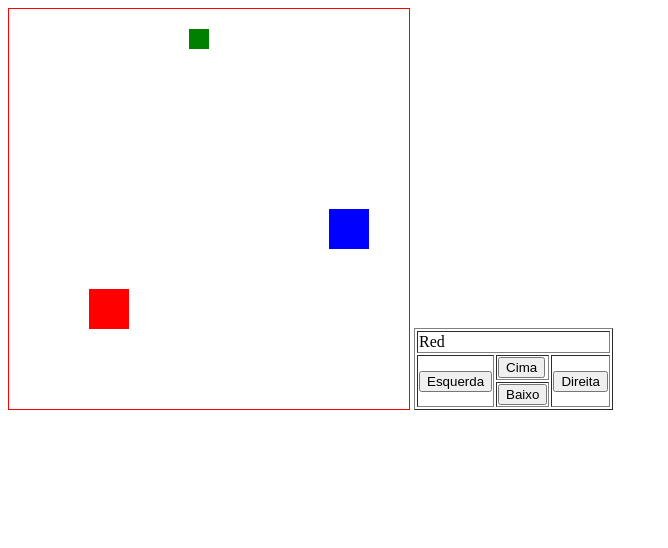
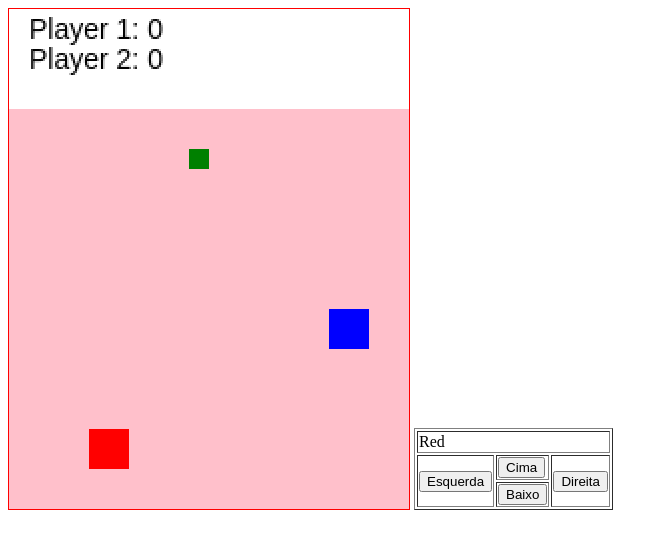
Before and after one commit to chiquitto/captureflag-js, a website: page index.html in a window 1280 px wide. Both pictures are taken after a click on the button "Esquerda". Shown: the whole page, without its empty margins (0-668 px from the left). Drawn offline with Linux system fonts and the light colour scheme.

Commit message:
Show score and stage

```diff
--- a/game/Game.js
+++ b/game/Game.js
@@ -21,13 +21,22 @@ class Game {
   // control the game
   #canNextTurn
   #playerTurn = 0
+  #playerSize = 20
+  #flagSize = 10
+  #stepSize = 10
 
-  addCanvasDisplay(canvasElement) {
-    this.addDisplay(createCanvasDisplay(this.#stageWidth, this.#stageHeight, canvasElement))
+  /**
+   *
+   * @param {HTMLCanvasElement} canvasElement
+   * @param {number} canvasWidth
+   * @param {number} canvasHeight
+   */
+  addCanvasDisplay(canvasElement, canvasWidth, canvasHeight) {
+    this.addDisplay(createCanvasDisplay(canvasWidth, canvasHeight, canvasElement))
   }
 
   addConsoleDisplay() {
-    this.addDisplay(createConsoleDisplay(this.#stageWidth, this.#stageHeight))
+    this.addDisplay(createConsoleDisplay())
   }
 
   addDisplay(display) {
@@ -35,7 +44,12 @@ class Game {
   }
 
   addFlag() {
-    const flag = createFlag(createRectangle(0, 0, 1, 1))
+    const flag = createFlag(createRectangle(
+      0,
+      0,
+      this.#flagSize,
+      this.#flagSize
+    ))
 
     do {
       this.randomPosition(flag.polygon)
@@ -47,7 +61,12 @@ class Game {
   addPlayer(color) {
     const player = createPlayer(
       color,
-      createRectangle(0, 0, 2, 2),
+      createRectangle(
+        0,
+        0,
+        this.#playerSize,
+        this.#playerSize
+      ),
     )
 
     this.#players.push(player)
@@ -102,7 +121,10 @@ class Game {
             stage: this.#stage,
             player: chainValues.player,
             flags: this.#flags,
-            players: this.#players
+            players: this.#players,
+            options: {
+              stepSize: this.#stepSize
+            }
           }
 
           action.apply(privateData)
@@ -128,7 +150,6 @@ class Game {
       for (let flag of this.#flags) {
         if (player.polygon.detectCollision(flag.polygon)) {
           player.score++
-          console.log('Score', input.player.score)
 
           this.removeFlag(flag)
           this.addFlag()
@@ -147,6 +168,11 @@ class Game {
       }
       return input
     }
+  }
+
+  setStageSize(width, height) {
+    this.#stageWidth = width
+    this.#stageHeight = height
   }
 
   playerTurnRotate() {
@@ -176,8 +202,8 @@ class Game {
    * @param {Polygon|Rectangle} polygon
    */
   randomPosition(polygon) {
-    polygon.x = randomInteger(0, this.#stageWidth - polygon.width)
-    polygon.y = randomInteger(0, this.#stageHeight - polygon.height)
+    polygon.x = Math.round(randomInteger(0, this.#stageWidth - polygon.width) / this.#stepSize) * this.#stepSize
+    polygon.y = Math.round(randomInteger(0, this.#stageHeight - polygon.height) / this.#stepSize) * this.#stepSize
   }
 
   run() {
--- a/game/action/MoveAction.js
+++ b/game/action/MoveAction.js
@@ -11,12 +11,15 @@ export default class MoveAction extends Action {
    * @param {Player} player
    * @param {Flag[]} flags
    * @param {Player[]} players
+   * @param {Object} options
+   * @param {number} options.stepSize
    */
-  apply({stage, player, flags, players}) {
+  apply({stage, player, flags, players, options}) {
     this.#player = player
 
     this.backup()
-    this.subApply(player)
+
+    this.subApply(player, options)
 
     if (!this.testResult(stage, player, players)) {
       this.rollback()
@@ -36,7 +39,13 @@ export default class MoveAction extends Action {
     this.#player.polygon.y = this.#backupData.y
   }
 
-  subApply() {
+  /**
+   *
+   * @param {Player} player
+   * @param {Object} options
+   * @param {number} options.stepSize
+   */
+  subApply(player, options) {
     throw new Error('MoveAction.subApply not implemented')
   }
 
--- a/game/action/MoveDownAction.js
+++ b/game/action/MoveDownAction.js
@@ -2,11 +2,7 @@ import MoveAction from "./MoveAction.js";
 
 export default class MoveDownAction extends MoveAction {
 
-  /**
-   *
-   * @param {Player} player
-   */
-  subApply(player) {
-    player.polygon.y++
+  subApply(player, options) {
+    player.polygon.y += options.stepSize
   }
 }
--- a/game/action/MoveLeftAction.js
+++ b/game/action/MoveLeftAction.js
@@ -2,11 +2,7 @@ import MoveAction from "./MoveAction.js";
 
 export default class MoveLeftAction extends MoveAction {
 
-  /**
-   *
-   * @param {Player} player
-   */
-  subApply(player) {
-    player.polygon.x--
+  subApply(player, options) {
+    player.polygon.x -= options.stepSize
   }
 }
--- a/game/action/MoveRightAction.js
+++ b/game/action/MoveRightAction.js
@@ -2,11 +2,7 @@ import MoveAction from "./MoveAction.js";
 
 export default class MoveRightAction extends MoveAction {
 
-  /**
-   *
-   * @param {Player} player
-   */
-  subApply(player) {
-    player.polygon.x++
+  subApply(player, options) {
+    player.polygon.x += options.stepSize
   }
 }
--- a/game/action/MoveUpAction.js
+++ b/game/action/MoveUpAction.js
@@ -2,11 +2,7 @@ import MoveAction from "./MoveAction.js";
 
 export default class MoveUpAction extends MoveAction {
 
-  /**
-   *
-   * @param {Player} player
-   */
-  subApply(player) {
-    player.polygon.y--
+  subApply(player, options) {
+    player.polygon.y -= options.stepSize
   }
 }
--- a/game/display/CanvasDisplay.js
+++ b/game/display/CanvasDisplay.js
@@ -3,19 +3,47 @@ import Polygon from "../model/Polygon.js";
 
 class CanvasDisplay extends Display {
 
+  #canvasWidth
+  #canvasHeight
   #ctx
+
+  #calculedStageVars = false
+  #stageRatio = 1
+  #stageX = 0
+  #stageY = 0
+  #stageWidth
+  #stageHeight
 
   /**
    *
    * @param canvasElement
    */
-  constructor(stageWidth, stageHeight, canvasElement) {
-    super(stageWidth, stageHeight);
+  constructor(canvasWidth, canvasHeight, canvasElement) {
+    super();
+
+    this.#canvasWidth = canvasWidth
+    this.#canvasHeight = canvasHeight
     this.#ctx = canvasElement.getContext('2d')
   }
 
+  calculateStageVars(stage) {
+    if (this.#calculedStageVars) {
+      return
+    }
+
+    this.#stageRatio = this.#canvasWidth / stage.width
+
+    this.#stageWidth = Math.floor(this.#canvasWidth * this.#stageRatio)
+    this.#stageHeight = Math.floor(stage.height * this.#stageRatio)
+
+    this.#stageY = this.#canvasHeight - this.#stageHeight
+    this.#stageX = 0
+
+    this.#calculedStageVars = true
+  }
+
   clear() {
-    this.#ctx.clearRect(0, 0, this.stageWidth, this.stageHeight);
+    this.#ctx.clearRect(0, 0, this.#canvasWidth, this.#canvasHeight);
   }
 
   /**
@@ -28,6 +56,9 @@ class CanvasDisplay extends Display {
   draw(options) {
     this.clear()
 
+    this.drawScores(options.players)
+
+    this.drawStage(options.stage)
     this.drawPlayers(options.players)
     this.drawFlags(options.flags)
   }
@@ -58,9 +89,48 @@ class CanvasDisplay extends Display {
    * @param {Polygon} polygon
    */
   drawPolygon(color, polygon) {
+    const values = [
+      (polygon.x * this.#stageRatio) + this.#stageX,
+      (polygon.y * this.#stageRatio) + this.#stageY,
+      polygon.width * this.#stageRatio,
+      polygon.height * this.#stageRatio
+    ]
+
     this.#ctx.fillStyle = color;
-    this.#ctx.fillRect(polygon.x, polygon.y, polygon.width, polygon.height)
+    this.#ctx.fillRect(...values)
   }
+
+  /**
+   *
+   * @param {Player[]} players
+   */
+  drawScores(players) {
+    this.#ctx.fillStyle = 'black';
+    this.#ctx.font = "14px Arial"
+
+    let yPos = 15
+
+    for (let i in players) {
+      const player = players[i]
+      const playerNumber = parseInt(i, 10) + 1
+
+      this.#ctx.fillText(`Player ${playerNumber}: ${player.score}`, 10, yPos)
+
+      yPos += 15
+    }
+  }
+
+  /**
+   *
+   * @param {Stage} stage
+   */
+  drawStage(stage) {
+    this.calculateStageVars(stage)
+
+    this.#ctx.fillStyle = 'pink';
+    this.#ctx.fillRect(this.#stageX, this.#stageY, this.#stageWidth, this.#stageHeight)
+  }
+
 }
 
 export default function createCanvasDisplay(stageWidth, stageHeight, canvasElement) {
--- a/game/display/ConsoleDisplay.js
+++ b/game/display/ConsoleDisplay.js
@@ -14,6 +14,6 @@ class ConsoleDisplay extends TextDisplay {
 
 }
 
-export default function createConsoleDisplay(stageWidth, stageHeight) {
-  return new ConsoleDisplay(stageWidth, stageHeight);
+export default function createConsoleDisplay() {
+  return new ConsoleDisplay();
 }
--- a/game/display/Display.js
+++ b/game/display/Display.js
@@ -1,19 +1,6 @@
 export default class Display {
 
-  #stageWidth
-  #stageHeight
-
-  constructor(stageWidth, stageHeight) {
-    this.#stageWidth = stageWidth
-    this.#stageHeight = stageHeight
-  }
-
-  get stageWidth() {
-    return this.#stageWidth
-  }
-
-  get stageHeight() {
-    return this.#stageHeight
+  constructor() {
   }
 
   draw(options) {
--- a/index.html
+++ b/index.html
@@ -9,7 +9,7 @@
 </head>
 
 <body>
-<canvas id="stage1" width="20" height="20"></canvas>
+<canvas id="stage1" width="200" height="250"></canvas>
 
 <table border="1" style="display: inline-block">
   <tr>
@@ -35,19 +35,21 @@
 
 <script type="module">
   import createGame from './game/Game.js';
-  // import createDomClickInput from "./game/input/DomInput.js";
+  import createDomClickInput from "./game/input/DomInput.js";
   import createDomQueueInput from "./game/input/QueueInput.js";
 
   let game = createGame()
   game.addPlayer('red')
   game.addPlayer('blue')
-  // game.setInput(createDomClickInput('player0Left', 'player0Right', 'player0Up', 'player0Down'))
-  game.setInput(createDomQueueInput(
+  game.setInput(createDomClickInput('player0Left', 'player0Right', 'player0Up', 'player0Down'))
+  /*game.setInput(createDomQueueInput(
     document,
     ['UP', 'DOWN', 'LEFT', 'RIGHT', 'UP'],
     ['LEFT', 'RIGHT', 'UP', 'DOWN', 'LEFT'],
-  ))
-  game.addCanvasDisplay(document.getElementById('stage1'))
+  ))*/
+
+  game.setStageSize(200, 200)
+  game.addCanvasDisplay(document.getElementById('stage1'), 200, 250)
   // game.addConsoleDisplay()
 
   game.start()
--- a/styles.css
+++ b/styles.css
@@ -1,6 +1,6 @@
 canvas {
     width: 400px;
-    height: 400px;
+    height: 500px;
     border: 1px solid red;
 
     image-rendering: -moz-crisp-edges;
```
